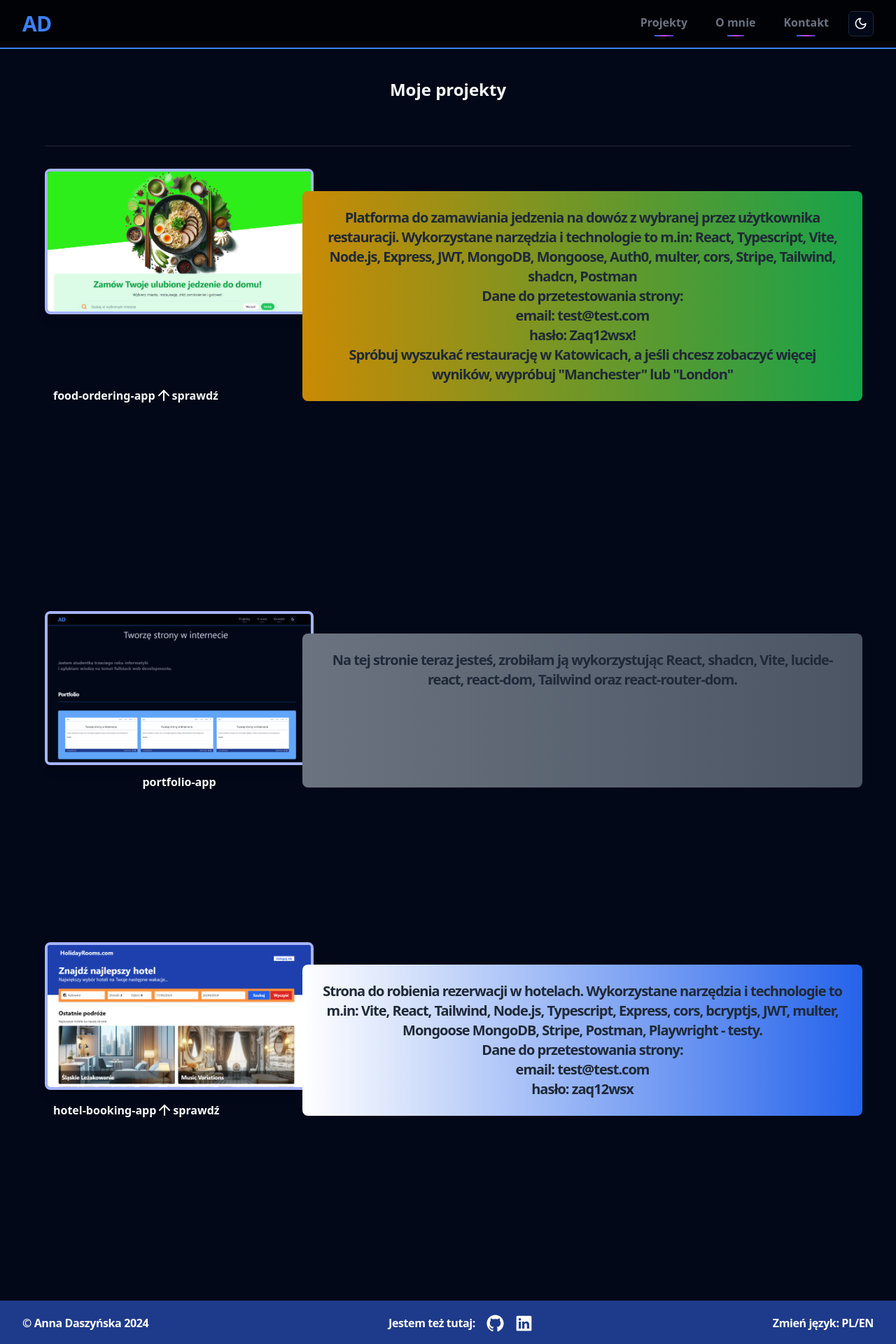
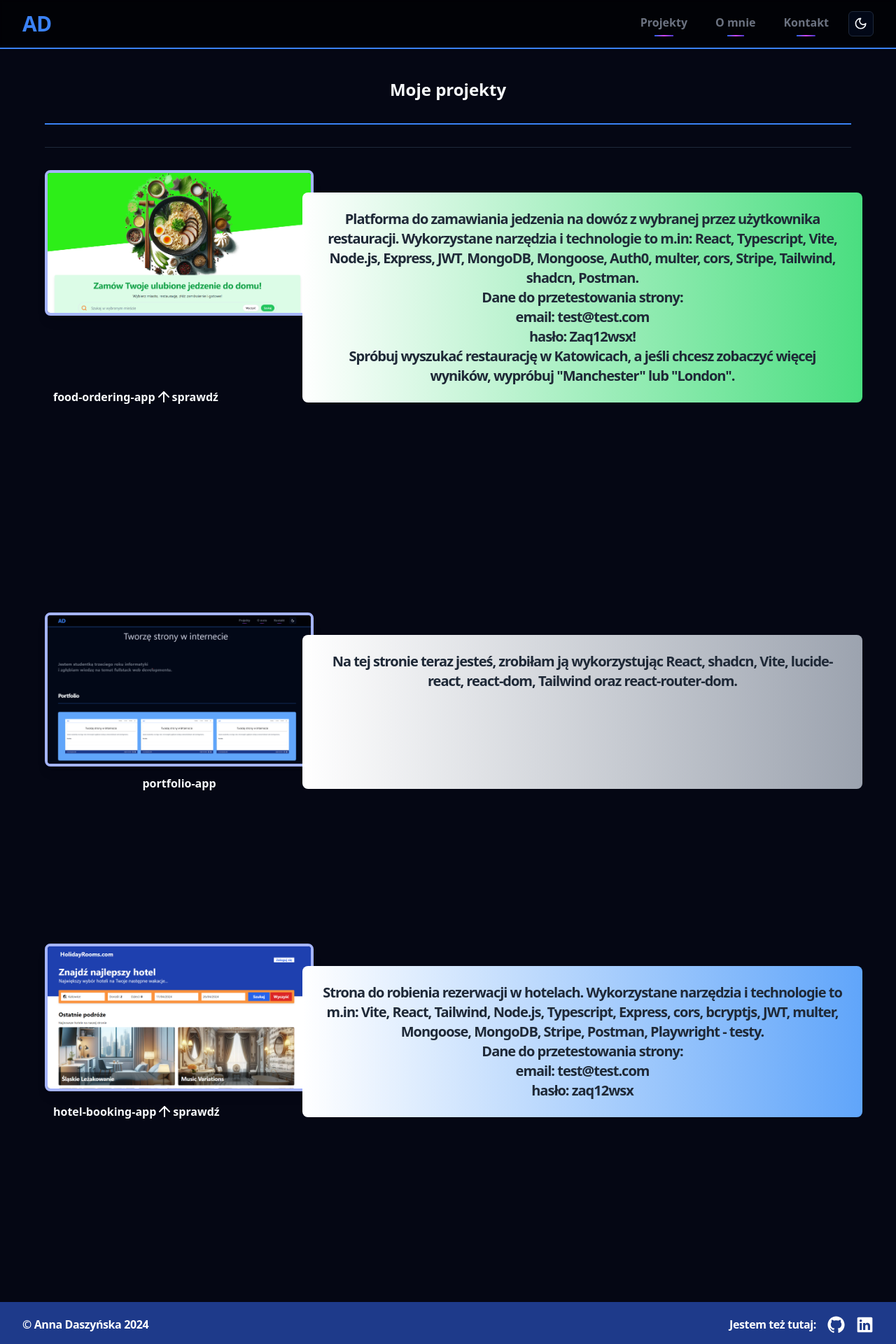
Before and after one commit to a-daszek/portfolio-app, a React (Vite) app: page /projects in a window 1280 px wide. Shown: the top 1920 px of the page at 70% size. Built offline with nearby package versions, Linux system fonts and the light colour scheme.

Commit message:
fixed route to about section

```diff
--- a/src/AppRoutes.tsx
+++ b/src/AppRoutes.tsx
@@ -1,11 +1,17 @@
 import Layout from "./layouts/layout";
-import { Route, Routes } from "react-router-dom";
+import {
+  Route,
+  BrowserRouter as Router,
+  Routes,
+  Navigate,
+} from "react-router-dom";
 import HomePage from "./pages/HomePage";
 import Projects from "./pages/Projects";
 import About from "./pages/About";
 
 const AppRoutes = () => {
   return (
+    <Router>
       <Routes>
         <Route
           path="/"
@@ -31,7 +37,9 @@ const AppRoutes = () => {
             </Layout>
           }
         />
+        <Route path="*" element={<Navigate to="/" />} />
       </Routes>
+    </Router>
   );
 };
 
--- a/src/components/Footer.tsx
+++ b/src/components/Footer.tsx
@@ -20,9 +20,9 @@ const Footer = () => {
             <LinkedInLogoIcon width={25} height={25} />
           </a>
         </div>
-        <span className="font-bold text-1xl text-white tracking-tight">
+        {/* <span className="font-bold text-1xl text-white tracking-tight">
           Zmień język: PL/EN
-        </span>
+        </span> */}
       </div>
     </div>
   );
--- a/src/components/MobileNav.tsx
+++ b/src/components/MobileNav.tsx
@@ -23,7 +23,7 @@ const MobileNav = () => {
             Projekty
           </Link>
           <Link
-            to="about"
+            to="/about"
             className="flex text-gray-500 items-center font-bold"
           >
             O mnie
--- a/src/global.css
+++ b/src/global.css
@@ -1,6 +1,11 @@
 @tailwind base;
 @tailwind components;
 @tailwind utilities;
+
+body,
+html {
+  background-color: rgb(229, 233, 254);
+}
 
 .Typewriter__wrapper,
 .Typewriter__cursor {
@@ -47,6 +52,11 @@
   }
 
   .dark {
+    body,
+    html {
+      background-color: rgb(5, 7, 20);
+    }
+
     #header {
       background-color: rgba(0, 0, 0, 0.7);
       backdrop-filter: blur(2px);
--- a/src/main.tsx
+++ b/src/main.tsx
@@ -1,13 +1,10 @@
 import React from "react";
 import ReactDOM from "react-dom/client";
 import "./global.css";
-import { BrowserRouter as Router } from "react-router-dom";
 import AppRoutes from "./AppRoutes";
 
 ReactDOM.createRoot(document.getElementById("root")!).render(
   <React.StrictMode>
-    <Router>
-      <AppRoutes />
-    </Router>
+    <AppRoutes />
   </React.StrictMode>
 );
--- a/src/pages/About.tsx
+++ b/src/pages/About.tsx
@@ -11,17 +11,19 @@ import PostmanIcon from "../assets/postman.svg";
 const About = () => {
   return (
     <div className="flex flex-col gap-6 container py-8">
-      <h1 className="py-8 font-bold md:text-2xl">O mnie</h1>
+      <h1 className="lg:py-8 font-bold md:text-2xl text-2xl py-4 text-center border-b-2 border-b-blue-500">
+        O mnie
+      </h1>
       <Separator />
       <div className="text-center lg:grid lg:grid-rows-2 lg:grid-cols-[2fr_1fr] items-center">
-        <div className="text-sm lg:text-xl md:text-2xl">
-          Lubię tworzyć odkąd pamiętam, a jak wiadomo, niemal każda forma
+        <div className="lg:text-xl md:text-2xl">
+          Lubię tworzyć od kiedy pamiętam, a jak wiadomo, niemal każda forma
           ekspresji jest dobra. Początek mojej nauki programowania zaczęłam z
-          Pythonem kiedy brat pokazał mi jak można ułatwić sobie nim życie,
-          automatyzując różne zadania. Później ukierunkowałam się na tworzenie
-          stron internetowych, gdzie skupiałam się wyłącznie na backendzie. Od
-          niedawna pochylam się również nad rzeczami, które sprawiają, że strona
-          nie tylko działa ale wygląda też dobrze.
+          Pythonem, kiedy brat pokazał mi, jak można ułatwić sobie nim życie,
+          automatyzując różne zadania. Później skierowałam się ku stronom
+          internetowym, gdzie skupiałam się wyłącznie na backendzie. Od niedawna
+          pochylam się również nad rzeczami, które sprawiają, że strona nie
+          tylko działa dobrze, ale też wygląda.
         </div>
 
         <div className="text-sm md:text-xl lg:text-xl flex flex-col items-center py-10">
@@ -36,7 +38,7 @@ const About = () => {
           gdzie mogę dzielić się muzyką z innymi <MusicIcon />
         </div>
 
-        <span className="text-xl flex grid-col flex-wrap items-center text-gray-400 font-bold gap-2">
+        <span className="text-xl flex grid-col flex-wrap items-center text-gray-500 font-bold gap-2">
           <p className="p-5">Czego głównie używam:</p>
           <img src={ReactIcon} height={30} width={30} />
           <img src={TsIcon} height={30} width={30} />
--- a/src/pages/HomePage.tsx
+++ b/src/pages/HomePage.tsx
@@ -38,21 +38,32 @@ const HomePage = () => {
       <div className="grid grid-cols-1 xl:grid-cols-3 rounded-lg p-10 gap-5 rounded-lg bg-blue-400">
         <Link to="/projects/#portfolio">
           {" "}
-          <img src={Portfolio} alt="Portfolio" />
+          <img
+            className="w-full h-full object-cover object-center"
+            src={Portfolio}
+            alt="Portfolio"
+          />
         </Link>
         <Link to="/projects/#hotel">
           {" "}
-          <img src={Hotel} alt="Portfolio" />
+          <img
+            className="w-full h-full object-cover object-center"
+            src={Hotel}
+            alt="Portfolio"
+          />
         </Link>
         <Link to="/projects/#ordering">
           {" "}
-          <img src={Order} alt="Portfolio" />
+          <img
+            className="w-full h-full object-cover object-center"
+            src={Order}
+            alt="Portfolio"
+          />
         </Link>
       </div>
-      <Separator />
       <div
         id="contact"
-        className="flex flex-col justify-between items-center py-10 rounded-lg shadow-lg"
+        className="flex flex-col justify-between items-center py-10 border-t-2 border-t-blue-500"
       >
         <span className="flex flex-row font-bold text-4xl py-5">
           Kontakt
@@ -62,8 +73,10 @@ const HomePage = () => {
           Jeśli chcesz się ze mną skontaktować w jakiejkolwiek sprawie, wyślij
           wiadomość na mój email!
         </p>
+
+        <div className="m-4 p-1 rounded-lg from-rose-400 via-fuchsia-500 to-indigo-500 bg-gradient-to-r">
           <a
-          className="font-bold text-xl py-6 text-blue-500 transition-colors duration-300 hover:text-blue-700"
+            className="block text-black px-4 text-xl py-2 font-bold rounded-lg bg-white hover:bg-transparent hover:text-white transition dark:bg-black dark:text-white dark:hover:bg-transparent"
             href="mailto:anna.daszynska@protonmail.com"
             rel="noopener noreferrer"
           >
@@ -71,6 +84,7 @@ const HomePage = () => {
           </a>
         </div>
       </div>
+    </div>
   );
 };
 
--- a/src/pages/Projects.tsx
+++ b/src/pages/Projects.tsx
@@ -7,7 +7,10 @@ import Order from "../assets/food-ordering-app.png";
 const Projects = () => {
   return (
     <div className="flex flex-col gap-8 container mx-auto py-10">
-      <h1 id="ordering" className="py-8 text-2xl font-bold text-center">
+      <h1
+        id="ordering"
+        className="py-8 text-2xl font-bold text-center border-b-2 border-b-blue-500"
+      >
         Moje projekty
       </h1>
       <Separator />
@@ -19,17 +22,17 @@ const Projects = () => {
             alt="projekt"
           />
         </a>
-        <div className="text-gray-800 font-bold lg:text-xl md:text-2xl text-xs tracking-tighter bg-gradient-to-r from-yellow-600 to-green-600 rounded-lg lg:mt-8 lg:-mb-8 lg:-mx-4 lg:p-6">
+        <div className="text-gray-800 font-bold lg:text-xl md:text-2xl text-xs tracking-tighter bg-gradient-to-r from-white to-green-400 rounded-lg lg:mt-8 lg:-mb-8 lg:-mx-4 lg:p-6">
           Platforma do zamawiania jedzenia na dowóz z wybranej przez użytkownika
           restauracji. Wykorzystane narzędzia i technologie to m.in: React,
           Typescript, Vite, Node.js, Express, JWT, MongoDB, Mongoose, Auth0,
-          multer, cors, Stripe, Tailwind, shadcn, Postman <br /> Dane do
+          multer, cors, Stripe, Tailwind, shadcn, Postman. <br /> Dane do
           przetestowania strony:
           <br />
           email: test@test.com
           <br /> hasło: Zaq12wsx! <br />
           Spróbuj wyszukać restaurację w Katowicach, a jeśli chcesz zobaczyć
-          więcej wyników, wypróbuj "Manchester" lub "London"
+          więcej wyników, wypróbuj "Manchester" lub "London".
         </div>
         <span id="portfolio" className="font-bold p-3 flex flex-row">
           food-ordering-app <ArrowUp />
@@ -38,14 +41,12 @@ const Projects = () => {
       </div>
 
       <div className="grid grid-rows-2 lg:grid-cols-[1fr_2fr] text-center">
-        <a href="https://tailwind.build/classes">
-          <img
-            className="rounded-lg shadow-lg border-4 border-indigo-300 hover:rotate-1 hover:duration-300 hover:delay-100"
-            src={Portfolio}
-            alt="projekt 2"
-          />
-        </a>
-        <div className="text-gray-800 font-bold lg:text-xl md:text-2xl text-xs tracking-tighter bg-gradient-to-r from-gray-500 to-gray-600 rounded-lg lg:mt-8 lg:-mb-8 lg:-mx-4 lg:p-6">
+        <img
+          className="rounded-lg shadow-lg border-4 border-indigo-300 hover:rotate-1 hover:duration-300 hover:delay-100"
+          src={Portfolio}
+          alt="projekt 2"
+        />
+        <div className="text-gray-800 font-bold lg:text-xl md:text-2xl text-xs tracking-tighter bg-gradient-to-r from-white to-gray-400 rounded-lg lg:mt-8 lg:-mb-8 lg:-mx-4 lg:p-6">
           Na tej stronie teraz jesteś, zrobiłam ją wykorzystując React, shadcn,
           Vite, lucide-react, react-dom, Tailwind oraz react-router-dom.
         </div>
@@ -66,10 +67,10 @@ const Projects = () => {
             alt="projekt 3"
           />
         </a>
-        <div className="text-gray-800 font-bold lg:text-xl md:text-2xl text-xs tracking-tighter bg-gradient-to-r from-white to-blue-600 rounded-lg lg:mt-8 lg:-mb-8 lg:-mx-4 lg:p-6">
+        <div className="text-gray-800 font-bold lg:text-xl md:text-2xl text-xs tracking-tighter bg-gradient-to-r from-white to-blue-400 rounded-lg lg:mt-8 lg:-mb-8 lg:-mx-4 lg:p-6">
           Strona do robienia rezerwacji w hotelach. Wykorzystane narzędzia i
           technologie to m.in: Vite, React, Tailwind, Node.js, Typescript,
-          Express, cors, bcryptjs, JWT, multer, Mongoose MongoDB, Stripe,
+          Express, cors, bcryptjs, JWT, multer, Mongoose, MongoDB, Stripe,
           Postman, Playwright - testy.
           <br /> Dane do przetestowania strony:
           <br />
```
Lines whose indentation alone changed are shown as unchanged.
